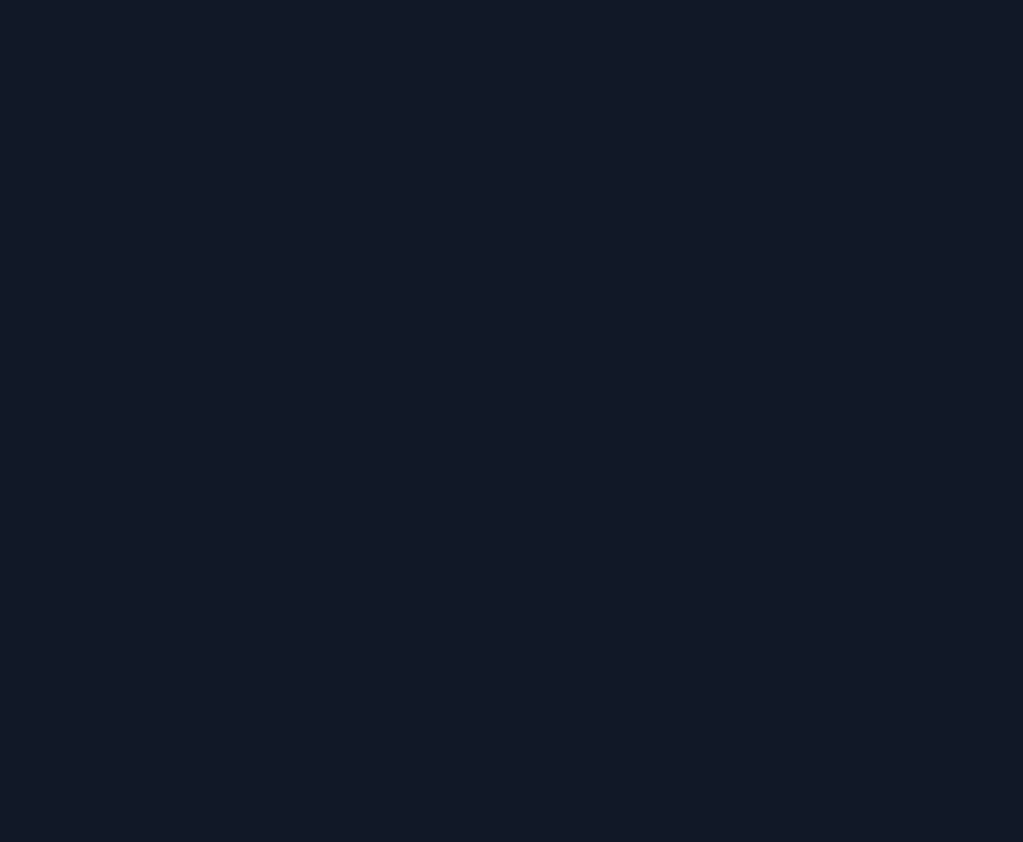
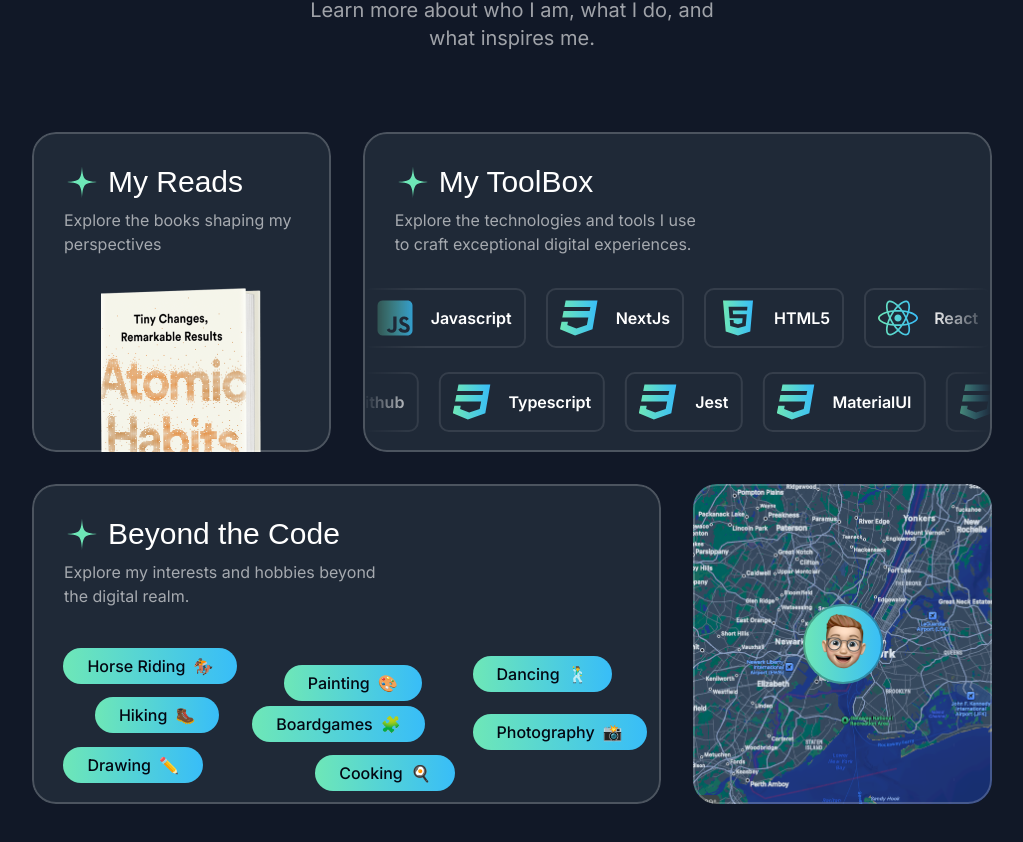
Before and after one commit to Aditzu95/portofolio, a Next.js app: page / in a window 1280 px wide. Shown: the part 3518-4360 px from the top of the page, without its empty margins (128-1151 px from the left). Before the commit the page ends 3402 px from the top, so only its background shows below. Built offline with nearby package versions, Linux system fonts and the light colour scheme; a web font is replaced by a local one.

Commit message:
Finish About page and small changes on the tablet and desktop sizes

```diff
--- a/src/components/Card.tsx
+++ b/src/components/Card.tsx
@@ -9,7 +9,7 @@
   return (
     <div
       className={twMerge(
-        "bg-gray-800 rounded-3xl relative overflow-hidden z-0 after:z-10 after:content-[''] after:absolute after:inset-0 after:outline after:outline-2 after:outline-offset-[-2px] after:rounded-3xl after:outline-white/20 after:pointer-events-none p-6",
+        "bg-gray-800 rounded-3xl relative overflow-hidden z-0 after:z-10 after:content-[''] after:absolute after:inset-0 after:outline after:outline-2 after:outline-offset-[-2px] after:rounded-3xl after:outline-white/20 after:pointer-events-none",
         className
       )}
     >
--- /dev/null
+++ b/src/components/CardHeader.tsx
@@ -0,0 +1,24 @@
+import StarIcon from "@/assets/icons/star.svg";
+import { twMerge } from "tailwind-merge";
+
+export const CardHeader = ({
+  title,
+  description,
+  className,
+}: {
+  title: string;
+  description: string;
+  className?: string;
+}) => {
+  return (
+    <div className={twMerge("flex flex-col p-6 md:py-8 md:px-8", className)}>
+      <div className="inline-flex items-center gap-2">
+        <StarIcon className="size-9 text-emerald-300" />
+        <h3 className="font-serif text-3xl">{title}</h3>
+      </div>
+      <p className="text-sm lg:text-base max-w-xs text-white/60 mt-2">
+        {description}
+      </p>
+    </div>
+  );
+};
--- /dev/null
+++ b/src/components/TechIcon.tsx
@@ -0,0 +1,14 @@
+export const TechIcon = ({ component }: { component: React.ElementType }) => {
+  const Component = component;
+  return (
+    <>
+      <Component className="size-10 fill-[url(#tech-icon-gradient)]" />
+      <svg className="size-0 absolute">
+        <linearGradient id="tech-icon-gradient">
+          <stop offset="0%" stopColor="rgb(110 231 183)" />
+          <stop offset="100%" stopColor="rgb(56 189 248)" />
+        </linearGradient>
+      </svg>
+    </>
+  );
+};
--- /dev/null
+++ b/src/components/ToolBoxItems.tsx
@@ -0,0 +1,39 @@
+import StarIcon from "@/assets/icons/star.svg";
+import { TechIcon } from "@/components/TechIcon";
+import { twMerge } from "tailwind-merge";
+
+export const ToolBoxItems = ({
+  items,
+  className,
+  itemsWrapperClassName,
+}: {
+  items: { title: string; iconType: React.ElementType }[];
+  className?: string;
+  itemsWrapperClassName?: string;
+}) => {
+  return (
+    <div
+      className={twMerge(
+        "flex [mask-image:linear-gradient(to_right,transparent,black_10%,black_90%,transparent)]",
+        className
+      )}
+    >
+      <div
+        className={twMerge(
+          "flex flex-none py-0.5 gap-6",
+          itemsWrapperClassName
+        )}
+      >
+        {items.map((item) => (
+          <div
+            key={item.title}
+            className="inline-flex items-center gap-4 py-2 px-3 outline outline-2 outline-white/10 rounded-lg"
+          >
+            <TechIcon component={item.iconType} />
+            <span className="font-semibold">{item.title}</span>
+          </div>
+        ))}
+      </div>
+    </div>
+  );
+};
--- a/src/sections/About.tsx
+++ b/src/sections/About.tsx
@@ -1,13 +1,113 @@
+import { Card } from "@/components/Card";
 import { SectionHeader } from "@/components/SectionHeader";
+import bookImage from "@/assets/images/book-cover.png";
+import Image from "next/image";
+import JavascriptIcon from "@/assets/icons/square-js.svg";
+import HTMLIcon from "@/assets/icons/html5.svg";
+import CssIcon from "@/assets/icons/css3.svg";
+import ReactIcon from "@/assets/icons/react.svg";
+import GithubIcon from "@/assets/icons/github.svg";
+import mapImage from "@/assets/images/map.png";
+import smileMemoji from "@/assets/images/memoji-smile.png";
+import { CardHeader } from "@/components/CardHeader";
+import { ToolBoxItems } from "@/components/ToolBoxItems";
+
+const toolBoxItems = [
+  { title: "Javascript", iconType: JavascriptIcon },
+  { title: "NextJs", iconType: CssIcon },
+  { title: "HTML5", iconType: HTMLIcon },
+  { title: "React", iconType: ReactIcon },
+  { title: "Github", iconType: GithubIcon },
+  { title: "Typescript", iconType: CssIcon },
+  { title: "Jest", iconType: CssIcon },
+  { title: "MaterialUI", iconType: CssIcon },
+  { title: "Tailwind", iconType: CssIcon },
+];
+
+const hobbies = [
+  { title: "Horse Riding", emoji: "🏇", left: "5%", top: "5%" },
+  { title: "Painting", emoji: "🎨", left: "40%", top: "15%" },
+  { title: "Hiking", emoji: "🥾", left: "10%", top: "35%" },
+  { title: "Boardgames", emoji: "🧩", left: "35%", top: "40%" },
+  { title: "Photography", emoji: "📸", left: "70%", top: "45%" },
+  { title: "Drawing", emoji: "✏️", left: "5%", top: "65%" },
+  { title: "Cooking", emoji: "🍳", left: "45%", top: "70%" },
+  { title: "Dancing", emoji: "🕺", left: "70%", top: "10%" },
+];
 
 export const AboutSection = () => {
   return (
-    <div>
-      <SectionHeader
-        eyebrow="About me"
-        title="A Glimpse Into My World"
-        description=""
-      />
+    <div className="py-20 lg:py-28">
+      <div className="container">
+        <SectionHeader
+          eyebrow="About me"
+          title="A Glimpse Into My World"
+          description="Learn more about who I am, what I do, and what inspires me."
+        />
+        <div className="mt-20 flex flex-col gap-8">
+          <div className="grid grid-cols-1 md:grid-cols-5 gap-8 lg:grid-cols-3">
+            <Card className="h-[320px] md:col-span-2 lg:col-span-1">
+              <CardHeader
+                title="My Reads"
+                description="Explore the books shaping my perspectives"
+              />
+              <div className="w-40 mx-auto mt-2 md:mt-0">
+                <Image src={bookImage} alt="Book cover" />
+              </div>
+            </Card>
+            <Card className="h-[320px] md:col-span-3 lg:col-span-2">
+              <CardHeader
+                title="My ToolBox"
+                description="Explore the technologies and tools I use to craft exceptional
+                digital experiences."
+              />
+              <ToolBoxItems items={toolBoxItems} />
+              <ToolBoxItems
+                items={toolBoxItems}
+                className="mt-6"
+                itemsWrapperClassName={"-translate-x-1/2"}
+              />
+            </Card>
+          </div>
+          <div className="grid grid-cols-1 md:grid-cols-5 lg:grid-cols-3 gap-8">
+            <Card className="h-[320px] p-0 flex flex-col md:col-span-3 lg:col-span-2">
+              <CardHeader
+                className="px-6 py-6"
+                title="Beyond the Code"
+                description="Explore my interests and hobbies beyond the digital realm."
+              />
+              <div className="relative flex-1">
+                {hobbies.map((hobby) => (
+                  <div
+                    key={hobby.title}
+                    className="inline-flex items-center gap-2 px-6 bg-gradient-to-r from-emerald-300 to-sky-400 rounded-full py-1.5 absolute"
+                    style={{ left: hobby.left, top: hobby.top }}
+                  >
+                    <span className="font-medium text-gray-950">
+                      {hobby.title}
+                    </span>
+                    <span>{hobby.emoji}</span>
+                  </div>
+                ))}
+              </div>
+            </Card>
+            <Card className="h-[320px] p-0 relative md:col-span-2 lg:col-span-1">
+              <Image
+                src={mapImage}
+                alt="map"
+                className="h-full w-full object-cover object-left-top"
+              />
+              <div className="absolute top-1/2 left-1/2 -translate-x-1/2 -translate-y-1/2 size-20 rounded-full bg-gradient-to-r from-emerald-300 to-sky-400 after:content-[''] after:absolute after:inset-0 after:outline after:outline-2 after:-outline-offset-2 after:rounded-full after:outline-gray-950/30">
+                <Image
+                  src={smileMemoji}
+                  alt="smiling memoji"
+                  className="size-20"
+                />
+              </div>
+            </Card>
+          </div>
+        </div>
+      </div>
     </div>
   );
 };
--- a/src/sections/Testimonials.tsx
+++ b/src/sections/Testimonials.tsx
@@ -55,7 +55,7 @@
             {testimonials.map((testimonial) => (
               <Card
                 key={testimonial.name}
-                className="max-w-xs md:max-w-md md:p-8"
+                className="max-w-xs md:max-w-md p-6 md:p-8"
               >
                 <div className="flex gap-4 items-center">
                   <div className="size-14 bg-gray-700 inline-flex items-center justify-center rounded-full flex-shrink-0">
```
